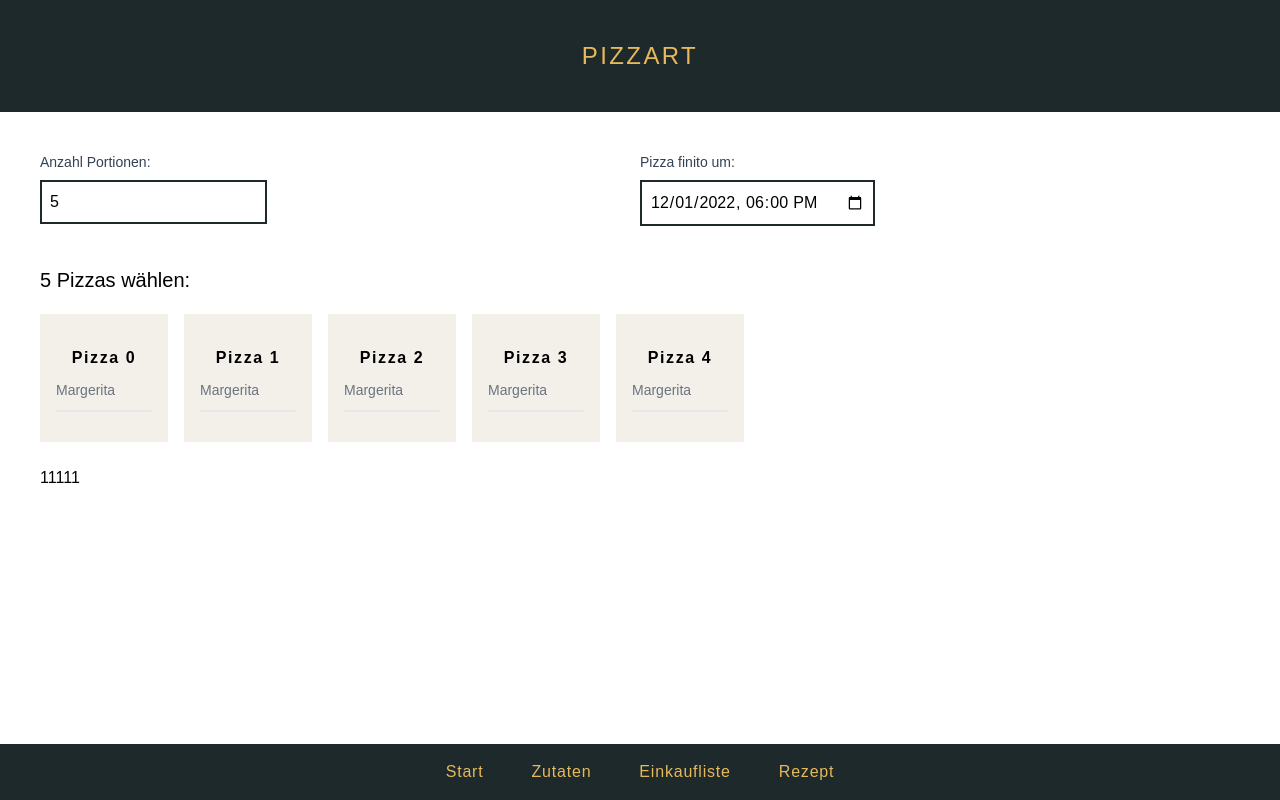
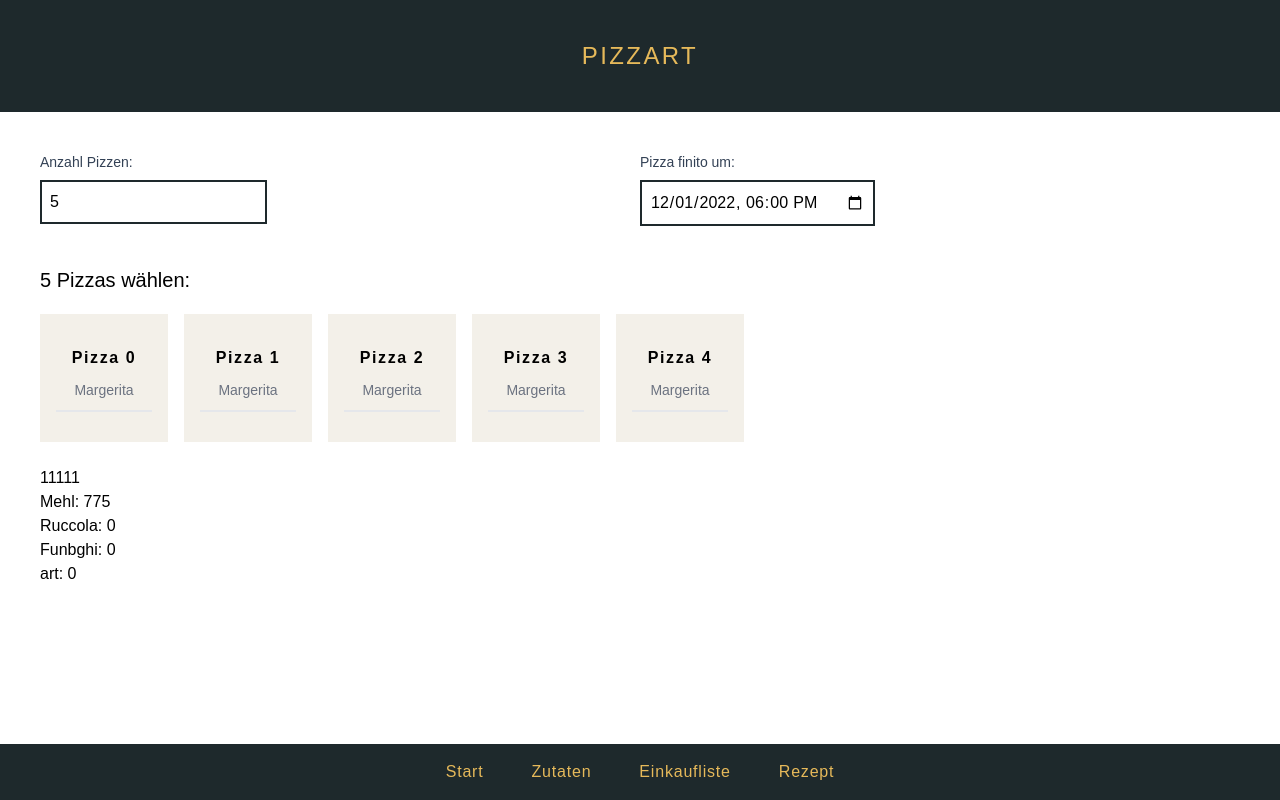
Before and after one commit to timvonfelten/PizzaApp, a React (Create React App) app: page / in a window 1280 px wide. Built offline with nearby package versions, Linux system fonts and the light colour scheme.

Commit message:
V 0.1.7
Rezeptberechnung mit Pizza Auswahl

```diff
--- a/src/App.js
+++ b/src/App.js
@@ -10,15 +10,14 @@ function App() {
   // Liste erstellen, welche so viel Einträge wie Portionen hat
   const updatePizza_Sort = (portions) => {
     const L = Array.from({ length: portions }, () => 1)
-    setData(L)
+    setPizzaSorte(L)
 
   }
-
 
   // Daten aus Child Komponent an Partner Komponent übergeben Portionen > App.js
   const [portions, setPortions] = useState(5);
 
-  const [data, setData] = useState([1,1,1,1,1]);
+  const [pizzaSorte, setPizzaSorte] = useState([1,1,1,1,1]);
 
   // Portionen changer einblenden
   const [view, setView] = useState(true);
@@ -60,7 +59,7 @@ function App() {
       <div className=''>
             <form className='flex flex-wrap'>
                 <label className="w-1/2">
-                    <span className="block text-sm font-medium text-slate-700 mb-2">Anzahl Portionen:</span>
+                    <span className="block text-sm font-medium text-slate-700 mb-2">Anzahl Pizzen:</span>
                     <input className="border-2 border-black p-2" type="number" value={portions} onChange={handlePortionChange}/>
                 </label>
                 <label className="w-1/2">
@@ -74,34 +73,39 @@ function App() {
 
           <div className='mb-4 flex text-center flex-wrap -m-2'>
           { portions > 0 &&
-              Object.keys(data).map( (item) => (
+              Object.keys(pizzaSorte).map( (item) => (
                 <div className='w-32 h-32 bg-light p-4 m-2'>
                 <h1 className='tracking-widest font-bold mt-4'>Pizza {item}</h1>
-                <select className='block py-2.5 px-0 w-full text-sm text-gray-500 bg-transparent border-0 border-b-2 border-gray-200 appearance-none dark:text-gray-400 dark:border-gray-700 focus:outline-none focus:ring-0 focus:border-gray-200 peer' defaultValue={data[item]} onChange={ (event) =>
+                <select className='py-2.5 px-0 w-full text-sm text-center text-gray-500 bg-transparent border-0 border-b-2 border-gray-200 appearance-none dark:text-black dark:border-gray-700 focus:outline-none focus:ring-0 focus:text-black focus:border-gray-200 peer' defaultValue={pizzaSorte[item]} onChange={ (event) =>
                     {
                       var value = event.target.value;
-                      var k = [...data];
+                      var k = [...pizzaSorte];
                       k[item] = value;
-                      setData(k);
+                      setPizzaSorte(k);
                     }
                     } >
-                <option value="1">Margerita</option>
-                <option value="2">Diavolo</option>
-                <option value="3">Funghi</option>
-                <option value="4">Hawaii</option>
+                <option value="1" className='text-center'>Margerita</option>
+                <option value="2" className='text-center'>Ruccola</option>
+                <option value="3" className='text-center'>Funghi</option>
+                <option value="4" className='text-center'>Verdura</option>
+                <option value="5" className='text-center'>Capricciosa</option>
                 </select>
                 </div>
               ))
           }
           </div>
-          <div>{data}</div>
+          <div>{pizzaSorte}</div>
+          <div>Mehl: {ingredients.mehl}</div>
+          <div>Ruccola: {ingredients.ruccola}</div>
+          <div>Funbghi: {ingredients.pilze}</div>
+          <div>art: {ingredients.artischocken}</div>
 
 
         </div>
       </div>
 
       <div className={viewIndex === "1" ? "visible" : "hidden"} >
-        <Ingredients portions={portions} setIngredients={setIngredients}></Ingredients>
+        <Ingredients portions={portions} pizzaSorte={pizzaSorte} setIngredients={setIngredients}></Ingredients>
       </div>
 
       <div className={viewIndex === "2" ? "visible" : "hidden"} >
--- a/src/components/Ingredients.js
+++ b/src/components/Ingredients.js
@@ -11,16 +11,22 @@ const Ingredients = (props) => {
     tomatensauce: 50,
     ruccola: 20,
     pilze: 20,
-    schnänichäs: 33,
+    artischocken: 20,
+    gemuese: 30,
   };
 
   const getIngredients = (portions) => {
     if (portions === 1) return singlePortionIngredients;
-
+    console.log(props.pizzaSorte)
     const ingredients = {};
     for (const ingr in singlePortionIngredients) {
       ingredients[ingr] = Math.round(singlePortionIngredients[ingr] * portions);
+      if (ingr === "ruccola"){ ingredients[ingr] = Math.round(singlePortionIngredients[ingr] * props.pizzaSorte.filter(x => x == 2).length) }
+      if (ingr === "pilze"){ ingredients[ingr] = Math.round(singlePortionIngredients[ingr] * props.pizzaSorte.filter(x => x == 3).length) }
+      if (ingr === "gemuese"){ ingredients[ingr] = Math.round(singlePortionIngredients[ingr] * props.pizzaSorte.filter(x => x == 4).length) }
+      if (ingr === "artischocken"){ ingredients[ingr] = Math.round(singlePortionIngredients[ingr] * props.pizzaSorte.filter(x => x == 5).length) }
     }
+    console.log(ingredients)
     return ingredients;
   };
 
@@ -36,7 +42,7 @@ const Ingredients = (props) => {
 
   useEffect(() => {
     handlePortionChange();
-  }, [props.portions]);
+  }, [props.portions, props.pizzaSorte]);
 
   return (
     <div>
--- a/src/components/Shoppinglist.js
+++ b/src/components/Shoppinglist.js
@@ -37,6 +37,9 @@ const ShoppingList = (props) => {
       done: false,
     },
   ];
+
+  const array = Array.from(Array(props.ingredients.length), () => ({ first_name: '', last_name: '' }))
+  console.log(props.ingredients)
 
   useEffect(() => {
     setTodos(checkList);
@@ -107,11 +110,9 @@ const ShoppingList = (props) => {
         {todos.map((item, index) => {
           return (
             <Todo
-              proprequiered={props.category}
               category={item.category}
               description={item.description}
               text={item.text}
-              website={item.website}
               done={item.done}
               key={index}
               index={index}
--- a/src/components/Timetable.js
+++ b/src/components/Timetable.js
@@ -15,11 +15,11 @@ const Timetable = (props) => {
         if (newViewIndex <= 0){
             newViewIndex = 0
         }
-        if (newViewIndex > 10){
-            newViewIndex = 10
+        if (newViewIndex > 7){
+            newViewIndex = 7
         }
         setViewIndex(newViewIndex);
-        console.log(newViewIndex)
+        console.log("viewIndex:",newViewIndex)
       }
 
     const subHours = (hours, date = new Date()) => {
@@ -45,9 +45,9 @@ const Timetable = (props) => {
 
     const steps = [
         {
-          time_start: subHours(24, finishTime),
-          time_end: subHours(3.5, finishTime),
-          title: "Vorteig vorbereiten",
+          time_start: subHours(26, finishTime),
+          time_end: subHours(20, finishTime),
+          title: "Am Vortag: Vorteig vorbereiten",
           ingredient_step: props.ingredients.mehl + " g Mehl | " + props.ingredients.wasser + " ml Wasser | " + props.ingredients.honig + " g Honig | " + props.ingredients.hefe + " g Hefe",
           text: "18 – 24h vor dem Haupteig muss der Vorteig vorbereittet werden. Dieser nennt sich Poolish und bestehtt je zur Hälfte aus Mehl und Wasser. Dazu kommt wenig Hefe und Honig um die fermentation anzuregen.",
           done: false,
@@ -111,6 +111,12 @@ const Timetable = (props) => {
 
     return (
         <div>
+            <div className="w-full h-10 m-auto text-center mb-10">
+            {steps.map((item, index) =>(
+                <div  key={item.id} className={viewIndex === index ? "w-10 h-10 rounded-full bg-gold inline-block mr-2 ml-2 text-center pt-2" : "w-10 h-10 rounded-full bg-light inline-block mr-2 ml-2 text-center pt-2"}>{index+1}</div>
+            ))}
+            </div>
+
             <div className="m-0 pb-0">
                 {steps.map((item, index) => {
                     return (
@@ -119,9 +125,11 @@ const Timetable = (props) => {
                 })}
 
             </div>
-            <div className='h-30 bg-red w-full flex justify-center mt-10'>
+            <div className="h-15 fixed bottom-24 w-full flex justify-center -m-10 -p-20">
+            <div className='h-30 bg-red w-full flex justify-center mb-4 mt-4'>
                     <button index='0' className='bg-light text-black p-4 mr-2 ml-2 tracking-wider' onClick={() => changeViewIndex(0)}>zurück</button>
                     <button index='1' className='bg-light text-black p-4 mr-2 ml-2 tracking-wider' onClick={() => changeViewIndex(1)}>weiter</button>
+            </div>
             </div>
     </div>
     )
--- a/src/components/Todo.js
+++ b/src/components/Todo.js
@@ -1,9 +1,9 @@
 import React from 'react';
 
-const Todo = ({description, text, done, onChangeTodo, index, viewIndex, item}) => {
+const Todo = ({description, text, done, onChangeTodo, index}) => {
 
   return (
-    <div className='mb-2 mr-2 text-right' onClick={() => {onChangeTodo(index)}}>
+    <div className='mb-2 mr-2 text-center' onClick={() => {onChangeTodo(index)}}>
         <div className={
             done ? "w-32 h-32 flex justify-between item-centermb-0 bg-green-100 text-black"
             : "w-32 h-32 flex justify-between item-center mb-0 bg-red-100 text-black"
```
